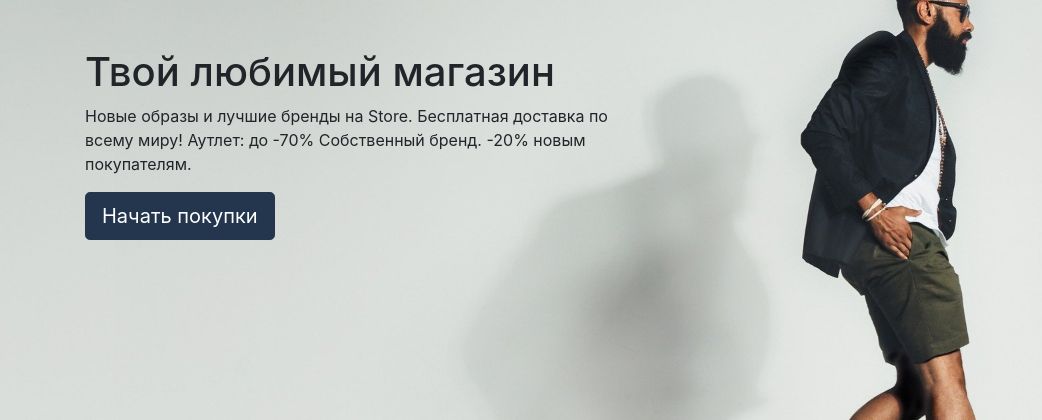
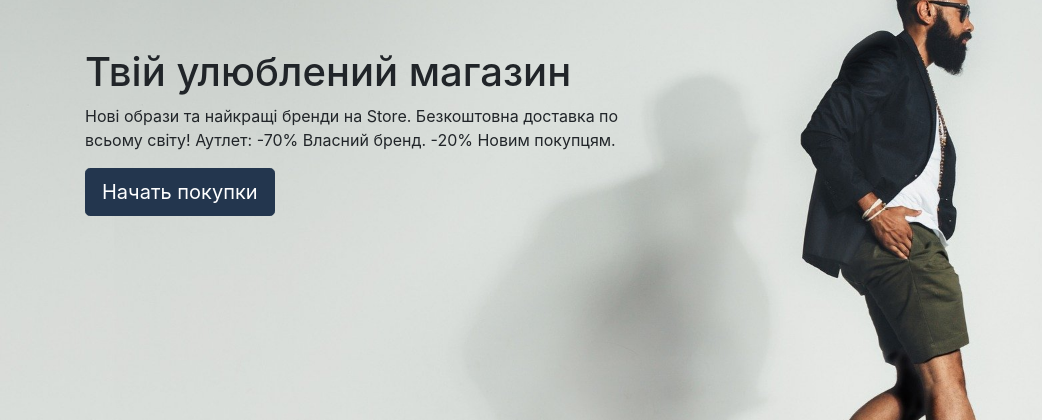
Before and after one commit to Delibero69/store, a Django app: page / in a window 1280 px wide. Shown: the part 56-476 px from the top of the page, without its empty margins (0-1042 px from the left). Run offline with Django 4.2, Linux system fonts and the light colour scheme; some libraries are stand-ins or nearby versions.

Commit message:
Merge remote-tracking branch 'origin/main'
# Conflicts:
#	.idea/workspace.xml

```diff
--- a/products/templates/products/index.html
+++ b/products/templates/products/index.html
@@ -14,11 +14,11 @@
     <div class="container">
         <div class="row">
             <div class="col-lg-6">
-                <h1 class="mt-5">Твой любимый магазин</h1>
+                <h1 class="mt-5">Твій улюблений магазин</h1>
                 <p>
-                    Новые образы и лучшие бренды на Store.
-                    Бесплатная доставка по всему миру!
-                    Аутлет: до -70% Собственный бренд. -20% новым покупателям.
+                    Нові образи та найкращі бренди на Store.
+                    Безкоштовна доставка по всьому світу!
+                    Аутлет: -70% Власний бренд. -20% Новим покупцям.
                 </p>
                 <button id="start-purchase-btn" type="button" class="btn btn-lg">
                     <a id="start-purchase-link" href="{% url 'products:index' %}">
```
Also changed, not shown: db.sqlite3.
